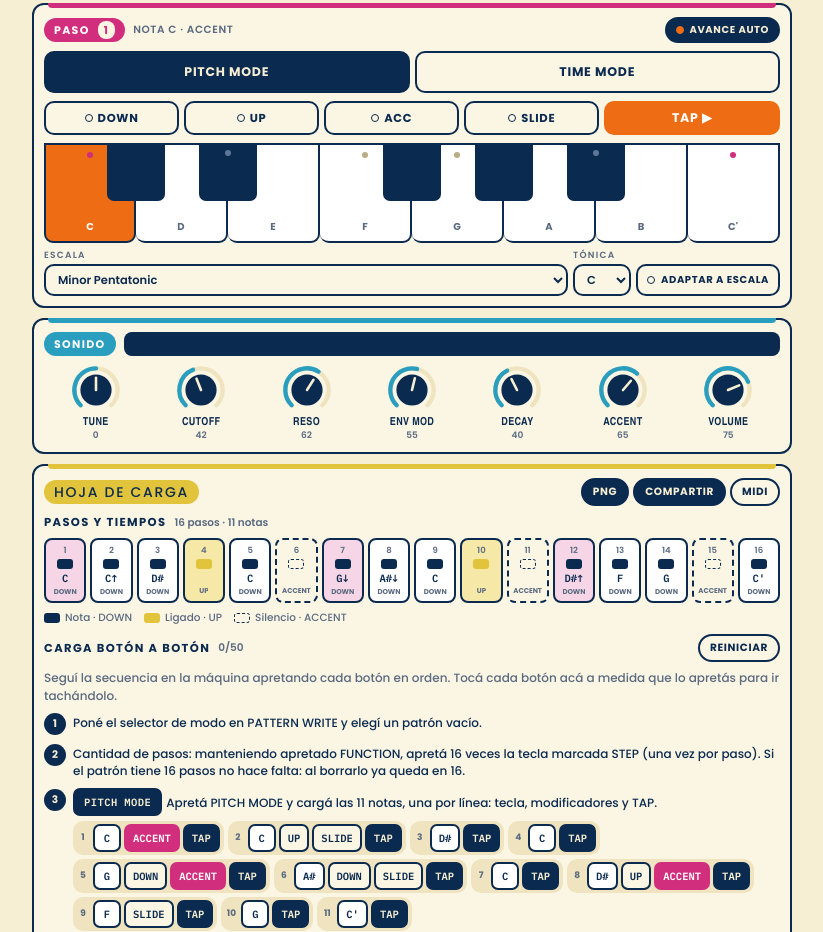
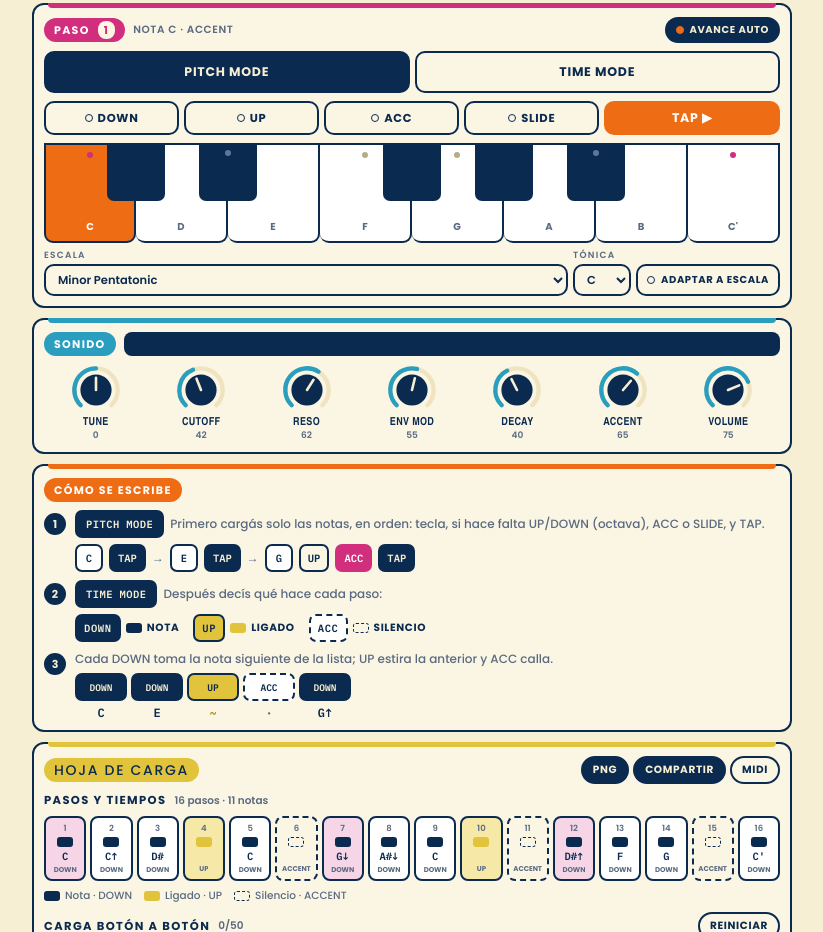
Before and after one commit to buenosairesfront/gate303, a plain HTML site: page index.html in a window 1280 px wide. Shown: the part 296-1228 px from the top of the page, without its empty margins (228-1051 px from the left). Drawn offline with Linux system fonts and the light colour scheme; a web font is replaced by a local one.

Commit message:
Sección «Cómo se escribe» entre Sonido y Hoja de carga
Tres pasos visuales: PITCH MODE, TIME MODE y resultado, en 6 idiomas.

Co-Authored-By: Claude Opus 5.5 <noreply@anthropic.com>

```diff
--- a/css/style.css
+++ b/css/style.css
@@ -227,4 +227,19 @@ header{display:flex;align-items:center;gap:8px}
 
 footer{font-size:10px;color:var(--muted);letter-spacing:.06em;text-align:center;font-weight:500}
 :lang(hi) .lbl,:lang(hi) .brand span,:lang(hi) .tb,:lang(hi) .pass h3,:lang(hi) .tag{letter-spacing:0}
+/* ---------- cómo se escribe ---------- */
+.howto{--sec:var(--orange)}
+.howto .tag{align-self:flex-start}
+.hw{display:flex;gap:9px;align-items:flex-start}
+.hn{flex:none;width:22px;height:22px;border-radius:50%;background:var(--navy);color:var(--cream);font-size:11px;font-weight:700;display:flex;align-items:center;justify-content:center;margin-top:3px}
+.hb{display:flex;flex-direction:column;gap:6px;min-width:0;flex:1}
+.hr{display:flex;flex-wrap:wrap;gap:4px 6px;align-items:center}
+.ht{font-size:12px;line-height:1.45;color:var(--muted)}
+.ha{color:var(--muted);font-size:12px}
+.hk{display:inline-flex;align-items:center;gap:5px;font-size:10.5px;font-weight:700;letter-spacing:.06em;margin-right:8px}
+.hgrid{display:grid;grid-template-columns:repeat(5,minmax(0,52px));gap:4px}
+.hgrid .cap{min-width:0;padding:0;font-size:9.5px}
+.hgrid b{text-align:center;font-family:var(--mono);font-size:12px;font-weight:600}
+.hgrid b.ti{color:#b0941c}
+.hgrid b.re{color:var(--muted)}
 @media (prefers-reduced-motion:reduce){*{transition:none!important}}
--- a/index.html
+++ b/index.html
@@ -13,7 +13,7 @@
 <link rel="preconnect" href="https://fonts.googleapis.com">
 <link rel="preconnect" href="https://fonts.gstatic.com" crossorigin>
 <link href="https://fonts.googleapis.com/css2?family=Poppins:wght@500;600;700&family=Barlow+Condensed:wght@800&family=IBM+Plex+Mono:wght@500;600&family=Noto+Sans+JP:wght@900&text=%E3%82%B5%E3%82%A6%E3%83%B3%E3%83%89&display=swap" rel="stylesheet">
-<link rel="stylesheet" href="css/style.css?v=12">
+<link rel="stylesheet" href="css/style.css?v=13">
 </head>
 <body>
 <svg width="0" height="0" style="position:absolute" aria-hidden="true"><defs>
@@ -70,6 +70,25 @@
     <div class="knobs" id="knobs"></div>
   </section>
 
+  <section class="panel howto">
+    <span class="tag" data-i18n="howTitle"></span>
+    <div class="hw"><span class="hn">1</span><div class="hb">
+      <div class="hr"><span class="cap c-fn">PITCH MODE</span><span class="ht" data-i18n="howPitch"></span></div>
+      <div class="hr"><span class="cap c-key">C</span><span class="cap c-tap">TAP</span><span class="ha">→</span><span class="cap c-key">E</span><span class="cap c-tap">TAP</span><span class="ha">→</span><span class="cap c-key">G</span><span class="cap c-mod">UP</span><span class="cap c-acc">ACC</span><span class="cap c-tap">TAP</span></div>
+    </div></div>
+    <div class="hw"><span class="hn">2</span><div class="hb">
+      <div class="hr"><span class="cap c-fn">TIME MODE</span><span class="ht" data-i18n="howTime"></span></div>
+      <div class="hr"><span class="hk"><span class="cap c-t-note">DOWN</span><i class="g g-n"></i><span data-i18n="note"></span></span><span class="hk"><span class="cap c-t-tie">UP</span><i class="g g-t"></i><span data-i18n="tie"></span></span><span class="hk"><span class="cap c-t-rest">ACC</span><i class="g g-r"></i><span data-i18n="rest"></span></span></div>
+    </div></div>
+    <div class="hw"><span class="hn">3</span><div class="hb">
+      <div class="hr"><span class="ht" data-i18n="howResult"></span></div>
+      <div class="hgrid">
+        <span class="cap c-t-note">DOWN</span><span class="cap c-t-note">DOWN</span><span class="cap c-t-tie">UP</span><span class="cap c-t-rest">ACC</span><span class="cap c-t-note">DOWN</span>
+        <b>C</b><b>E</b><b class="ti">~</b><b class="re">·</b><b>G↑</b>
+      </div>
+    </div></div>
+  </section>
+
   <section class="sheet" id="sheet">
     <div class="sheet-h"><h2 class="tag" data-i18n="sheetTitle"></h2>
       <div class="exp"><button class="mini dark" id="pngBtn">PNG</button><button class="mini dark" id="shareBtn" data-i18n="share"></button><button class="mini" id="midBtn">MIDI</button></div></div>
@@ -101,6 +120,6 @@
     <p class="fine" data-i18n="libNote"></p>
   </dialog>
 </div>
-<script src="js/i18n.js?v=12"></script>
+<script src="js/i18n.js?v=13"></script>
 </body>
 </html>
--- a/js/i18n.js
+++ b/js/i18n.js
@@ -1,7 +1,7 @@
 /* Idioma: ?lang=xx > última elección guardada > español. Carga lang/es.js (base) y el idioma elegido encima. */
 const LANGS=[['es','ES','Español'],['en','EN','English'],['de','DE','Deutsch'],['ja','日本','日本語'],['zh','中文','中文'],['hi','हिं','हिन्दी']];
 const ACID_I18N={};
-const VER=location.hostname==='localhost'?String(Date.now()):'12';
+const VER=location.hostname==='localhost'?String(Date.now()):'13';
 const LANG=(()=>{
   const ok=c=>LANGS.some(l=>l[0]===c);
   const u=new URLSearchParams(location.search).get('lang');
--- a/lang/de.js
+++ b/lang/de.js
@@ -49,6 +49,10 @@ ui:{
  seqIntro:"Folge der Sequenz an der Maschine und drück jede Taste der Reihe nach. Tippe hier jede Taste an, sobald du sie gedrückt hast, um sie abzuhaken.",
  seqSetup:"Stell den Moduswähler auf PATTERN WRITE und wähle ein leeres Pattern.",
  seqSteps:"Anzahl der Schritte: Halte FUNCTION gedrückt und drück die mit STEP markierte Taste {L}-mal (einmal pro Schritt). Bei 16 Schritten ist das nicht nötig: Nach dem Löschen sind es schon 16.",
+ howTitle:"So wird geschrieben",
+ howPitch:"Zuerst nur die Noten der Reihe nach eingeben: Taste, bei Bedarf UP/DOWN (Oktave), ACC oder SLIDE, und TAP.",
+ howTime:"Dann sagst du jedem Schritt, was er tut:",
+ howResult:"Jedes DOWN nimmt die nächste Note der Liste; UP verlängert die vorige, ACC ist still.",
  seqPitch:"Drück PITCH MODE und gib die {k} Noten ein, eine pro Zeile: Taste, Modifikatoren und TAP.",
  seqTime:"Drück TIME MODE und gib die {L} Schritte der Reihe nach ein: DOWN = Note, UP = gebunden, ACCENT = Pause.",
  seqPlay:"Stell den Wähler zurück auf PATTERN PLAY und drück RUN/STOP zum Anhören.",
--- a/lang/en.js
+++ b/lang/en.js
@@ -49,6 +49,10 @@ ui:{
  seqIntro:"Follow the sequence on the machine, pressing each button in order. Tap each button here as you press it to cross it off.",
  seqSetup:"Turn the mode selector to PATTERN WRITE and pick an empty pattern.",
  seqSteps:"Number of steps: while holding FUNCTION, press the key marked STEP {L} times (once per step). If the pattern has 16 steps you can skip this: clearing it already sets 16.",
+ howTitle:"How to write",
+ howPitch:"First enter only the notes, in order: key, UP/DOWN (octave), ACC or SLIDE if needed, and TAP.",
+ howTime:"Then tell each step what it does:",
+ howResult:"Each DOWN takes the next note in the list; UP stretches the previous one and ACC is silent.",
  seqPitch:"Press PITCH MODE and enter the {k} notes, one per line: key, modifiers and TAP.",
  seqTime:"Press TIME MODE and enter the {L} steps in order: DOWN = note, UP = tie, ACCENT = rest.",
  seqPlay:"Turn the selector back to PATTERN PLAY and press RUN/STOP to hear it.",
--- a/lang/es.js
+++ b/lang/es.js
@@ -49,6 +49,10 @@ ui:{
  seqIntro:"Seguí la secuencia en la máquina apretando cada botón en orden. Tocá cada botón acá a medida que lo apretás para ir tachándolo.",
  seqSetup:"Poné el selector de modo en PATTERN WRITE y elegí un patrón vacío.",
  seqSteps:"Cantidad de pasos: manteniendo apretado FUNCTION, apretá {L} veces la tecla marcada STEP (una vez por paso). Si el patrón tiene 16 pasos no hace falta: al borrarlo ya queda en 16.",
+ howTitle:"Cómo se escribe",
+ howPitch:"Primero cargás solo las notas, en orden: tecla, si hace falta UP/DOWN (octava), ACC o SLIDE, y TAP.",
+ howTime:"Después decís qué hace cada paso:",
+ howResult:"Cada DOWN toma la nota siguiente de la lista; UP estira la anterior y ACC calla.",
  seqPitch:"Apretá PITCH MODE y cargá las {k} notas, una por línea: tecla, modificadores y TAP.",
  seqTime:"Apretá TIME MODE y cargá los {L} pasos en orden: DOWN = nota, UP = ligado, ACCENT = silencio.",
  seqPlay:"Volvé el selector a PATTERN PLAY y apretá RUN/STOP para escucharla.",
--- a/lang/hi.js
+++ b/lang/hi.js
@@ -49,6 +49,10 @@ ui:{
  seqIntro:"मशीन पर यह क्रम अपनाएँ और हर बटन बारी-बारी से दबाएँ। दबाते ही यहाँ उस बटन को टैप करें ताकि वह कट जाए।",
  seqSetup:"मोड सिलेक्टर को PATTERN WRITE पर रखें और एक खाली पैटर्न चुनें।",
  seqSteps:"स्टेप की संख्या: FUNCTION दबाए रखकर STEP लिखी की को {L} बार दबाएँ (हर स्टेप के लिए एक बार)। अगर पैटर्न 16 स्टेप का है तो यह ज़रूरी नहीं: पैटर्न मिटाने पर 16 अपने आप सेट हो जाते हैं।",
+ howTitle:"कैसे लिखें",
+ howPitch:"पहले सिर्फ़ नोट क्रम से डालें: की, ज़रूरत हो तो UP/DOWN (ऑक्टेव), ACC या SLIDE, और TAP।",
+ howTime:"फिर हर स्टेप को बताएँ कि वह क्या करे:",
+ howResult:"हर DOWN सूची का अगला नोट लेता है; UP पिछले को लंबा करता है और ACC चुप रहता है।",
  seqPitch:"PITCH MODE दबाएँ और {k} नोट डालें, हर पंक्ति में एक: की, मॉडिफ़ायर और TAP।",
  seqTime:"TIME MODE दबाएँ और {L} स्टेप क्रम से डालें: DOWN = नोट, UP = टाई, ACCENT = विराम।",
  seqPlay:"सिलेक्टर को वापस PATTERN PLAY पर रखें और सुनने के लिए RUN/STOP दबाएँ।",
--- a/lang/ja.js
+++ b/lang/ja.js
@@ -49,6 +49,10 @@ ui:{
  seqIntro:"実機でこの順番どおりにボタンを押していきます。押したボタンをここでタップすると消し込めます。",
  seqSetup:"モードセレクターをPATTERN WRITEにして、空のパターンを選びます。",
  seqSteps:"ステップ数:FUNCTIONを押したまま、STEPと書かれたキーを{L}回押します(1ステップにつき1回)。16ステップの場合は不要です。パターンを消去すると16になります。",
+ howTitle:"書き方",
+ howPitch:"まず音だけを順番に入力:鍵盤、必要ならUP/DOWN(オクターブ)、ACC、SLIDE、そしてTAP。",
+ howTime:"次に各ステップの動きを決めます:",
+ howResult:"DOWNはリストの次の音を使い、UPは前の音を伸ばし、ACCは鳴りません。",
  seqPitch:"PITCH MODEを押し、{k}個の音を1行ずつ入力:鍵盤、修飾ボタン、TAP。",
  seqTime:"TIME MODEを押し、{L}ステップを順番に入力:DOWN = 音符、UP = タイ、ACCENT = 休符。",
  seqPlay:"セレクターをPATTERN PLAYに戻し、RUN/STOPで再生します。",
--- a/lang/zh.js
+++ b/lang/zh.js
@@ -49,6 +49,10 @@ ui:{
  seqIntro:"在机器上按顺序按下每个按钮。每按一个,就在这里点一下把它划掉。",
  seqSetup:"把模式选择器转到 PATTERN WRITE,选一个空模式。",
  seqSteps:"步数:按住 FUNCTION,再按标有 STEP 的键 {L} 次(每步一次)。如果是 16 步就不用设:清除模式后已经是 16 步。",
+ howTitle:"怎么写",
+ howPitch:"先按顺序只输入音:琴键,需要时加 UP/DOWN(八度)、ACC 或 SLIDE,再按 TAP。",
+ howTime:"然后决定每一步做什么:",
+ howResult:"每个 DOWN 取列表里的下一个音;UP 延长前一个音,ACC 不发声。",
  seqPitch:"按 PITCH MODE,逐行输入 {k} 个音:琴键、修饰键和 TAP。",
  seqTime:"按 TIME MODE,按顺序输入 {L} 步:DOWN = 音符,UP = 连音,ACCENT = 休止。",
  seqPlay:"把选择器转回 PATTERN PLAY,按 RUN/STOP 试听。",
```
